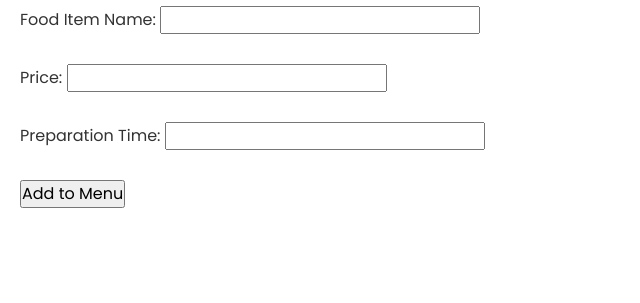
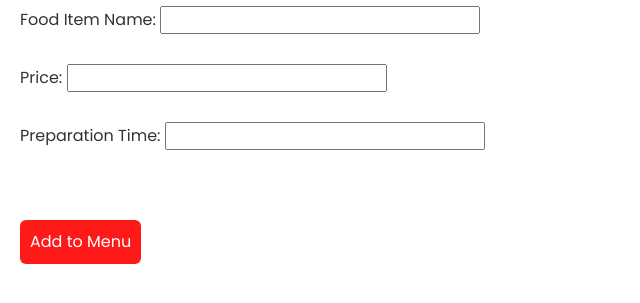
Before and after one commit to Parzival7566/Mini_Projects_sem_5, a Flask app: template Free_Raj/templates/edit_menu.html in a window 1280 px wide. Shown: the part 204-507 px from the top of the page, without its empty margins (0-640 px from the left). Run offline with Flask 3, Linux system fonts and the light colour scheme; the template is opened without the code that fills it, so the values that code supplies are empty; some libraries are stand-ins or nearby versions.

Commit message:
Scrollbar dashStyle.css

```diff
--- a/Free_Raj/static/dashStyle.css
+++ b/Free_Raj/static/dashStyle.css
@@ -88,3 +88,62 @@ ul {
 #past_orders {
 	margin-top: 20px;
 }
+
+.forms .button input{
+			color: #fff;
+			background: #ff1a1a;
+			border-radius: 6px;
+			border-style: none;
+			padding: 10px;
+			cursor: pointer;
+			transition: all 0.4s ease;
+		}
+		.forms .button input:hover{
+			background: #e60000;
+		}
+		.color-key {
+			position: absolute;
+			right: 0;
+			top: 0;
+		}
+
+.forms .form-content .button{
+	color: #996633;
+	margin-top: 40px;
+  }
+
+  .forms .form-content .button input{
+	color: #fff;
+	background: #ff1a1a;
+	border-radius: 6px;
+	border-style: none;
+	padding: 10px;
+	cursor: pointer;
+	transition: all 0.4s ease;
+  }
+  .forms .form-content .button input:hover{
+	background: #e60000;
+  }
+.color-key {
+	position: absolute;
+	right: 0;
+	top: 0;
+}
+
+.sub-div {
+	max-height: 100vh;
+	overflow-y: scroll;
+	scrollbar-color: #4080bf #242942;
+	overflow-x: none;
+}
+
+::-webkit-scrollbar {
+	width: 1.2em:
+	overflow-x: none;
+}
+
+::-webkit-scrollbar-track {
+	background-color: #242942;
+	margin-block: 0,25em;
+	border-radius:0.3em;
+}
```
Lines whose indentation alone changed are shown as unchanged.
